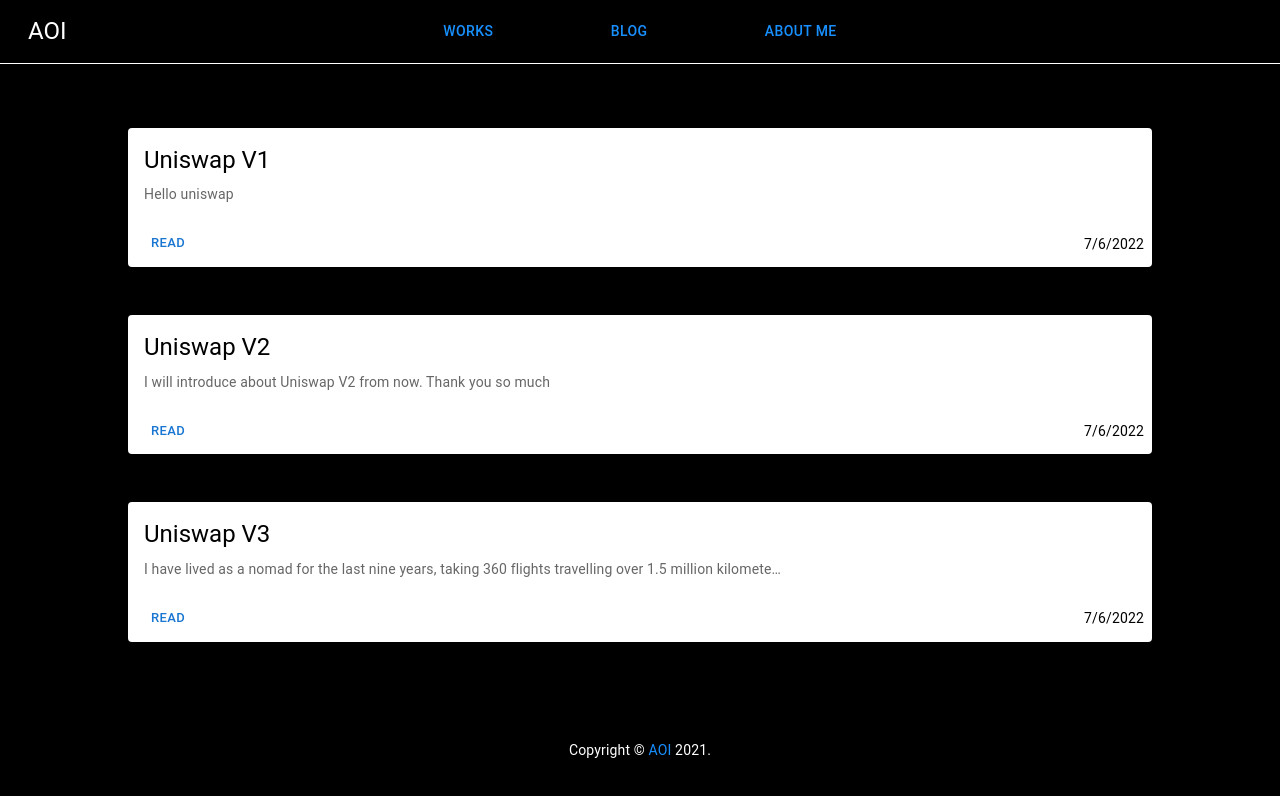
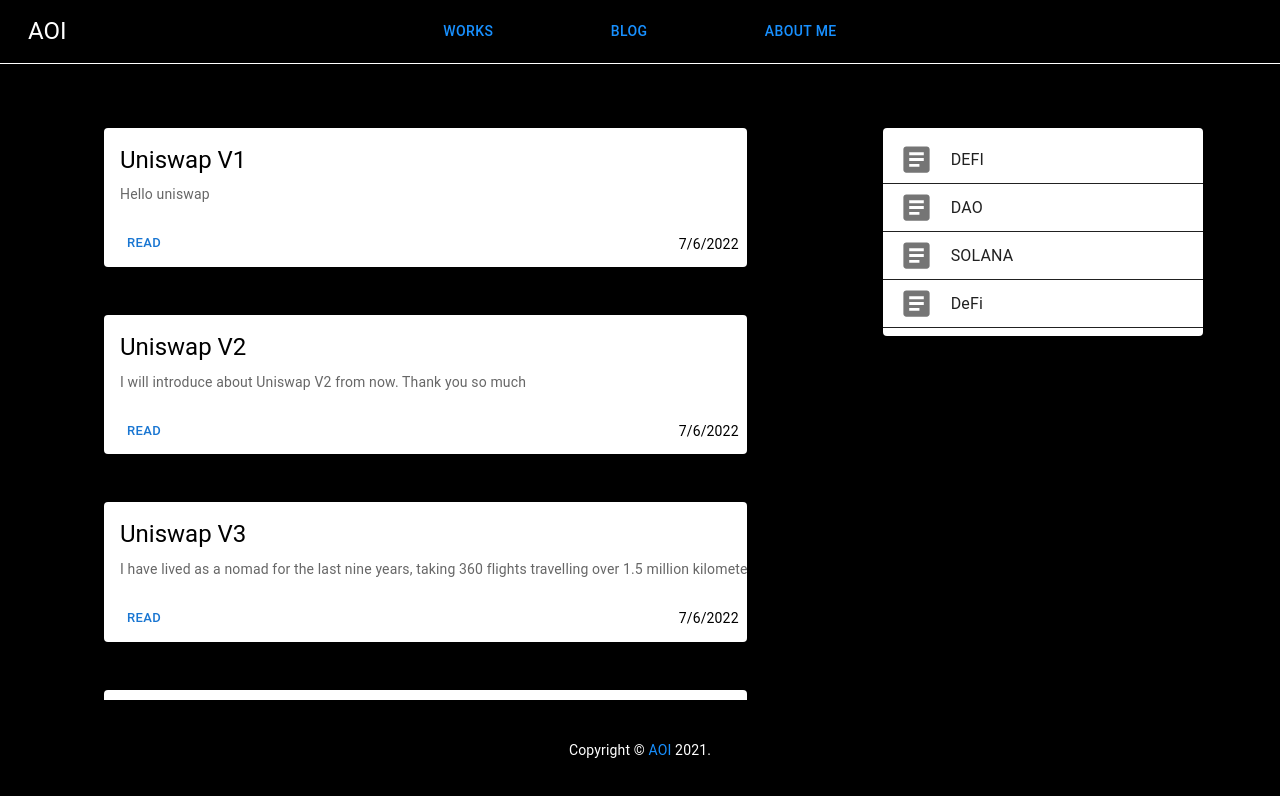
Before and after one commit to Aoi020608/get_city, a React (Create React App) app: page /blog in a window 1280 px wide. Shown: the top 796 px of the page. Built offline with nearby package versions, Linux system fonts and the light colour scheme.

Commit message:
Update blog

```diff
--- /dev/null
+++ b/src/components/Menu/categoryData.json
@@ -0,0 +1,6 @@
+[
+  [1, "DEFI"],
+  [2, "DAO"],
+  [3, "SOLANA"],
+  [4, "DeFi"]
+]
--- /dev/null
+++ b/src/components/Menu/index.tsx
@@ -0,0 +1,34 @@
+import * as React from "react";
+import Divider from "@mui/material/Divider";
+import Paper from "@mui/material/Paper";
+import MenuList from "@mui/material/MenuList";
+import MenuItem from "@mui/material/MenuItem";
+import ListItemText from "@mui/material/ListItemText";
+import ListItemIcon from "@mui/material/ListItemIcon";
+import Article from "@mui/icons-material/Article";
+
+import categoryData from "./categoryData.json";
+
+export default function Menu() {
+  return (
+    <Paper sx={{ width: 320, maxWidth: "100%", marginTop: "3rem" }}>
+      <MenuList>
+        {categoryData.map((category) => (
+          <MenuItem
+            sx={{
+              borderBottom: "1px solid",
+              "&:hover": { backgroundColor: "#89b7e1" },
+            }}
+          >
+            <ListItemIcon>
+              <Article fontSize="large" />
+            </ListItemIcon>
+            <ListItemText sx={{ paddingLeft: "1rem" }}>
+              {category[1]}
+            </ListItemText>
+          </MenuItem>
+        ))}
+      </MenuList>
+    </Paper>
+  );
+}
--- a/src/pages/App.tsx
+++ b/src/pages/App.tsx
@@ -14,7 +14,13 @@ export default function App() {
     <div>
       <Header />
       <main
-        style={{ padding: "1rem", backgroundColor: "#000000", height: "100vh" }}
+        style={{
+          padding: "1rem",
+          backgroundColor: "#000000",
+          height: "100vh",
+          overflow: "scroll",
+          scrollbarWidth: "thin",
+        }}
       >
         <Routes location={location} key={location.pathname}>
           <Route path="/" element={<MainFeaturedPost />} />
--- a/src/pages/Blog/blogData.json
+++ b/src/pages/Blog/blogData.json
@@ -34,5 +34,77 @@
       "2022-07-06T02:32:41.080986"
     ],
     [1, "DEFI"]
+  ],
+  [
+    [
+      2,
+      1,
+      "Uniswap V3",
+      "I have lived as a nomad for the last nine years, taking 360 flights travelling over 1.5 million kilometers (assuming flight paths are straight, ignoring layovers) during that time. During this time, I've considerably optimized the luggage I carry along with me: from a 60-liter shoulder bag with a separate laptop bag, to a 60-liter shoulder bag that can contain the laptop bag, and now to a 40-liter packpage that can contain the laptop bag along with all the supplies I need to live my life.",
+      false,
+      "2022-07-06T02:32:41.080970",
+      "2022-07-06T02:32:41.080986"
+    ],
+    [1, "DEFI"]
+  ],
+  [
+    [
+      2,
+      1,
+      "Uniswap V3",
+      "I have lived as a nomad for the last nine years, taking 360 flights travelling over 1.5 million kilometers (assuming flight paths are straight, ignoring layovers) during that time. During this time, I've considerably optimized the luggage I carry along with me: from a 60-liter shoulder bag with a separate laptop bag, to a 60-liter shoulder bag that can contain the laptop bag, and now to a 40-liter packpage that can contain the laptop bag along with all the supplies I need to live my life.",
+      false,
+      "2022-07-06T02:32:41.080970",
+      "2022-07-06T02:32:41.080986"
+    ],
+    [1, "DEFI"]
+  ],
+  [
+    [
+      2,
+      1,
+      "Uniswap V3",
+      "I have lived as a nomad for the last nine years, taking 360 flights travelling over 1.5 million kilometers (assuming flight paths are straight, ignoring layovers) during that time. During this time, I've considerably optimized the luggage I carry along with me: from a 60-liter shoulder bag with a separate laptop bag, to a 60-liter shoulder bag that can contain the laptop bag, and now to a 40-liter packpage that can contain the laptop bag along with all the supplies I need to live my life.",
+      false,
+      "2022-07-06T02:32:41.080970",
+      "2022-07-06T02:32:41.080986"
+    ],
+    [1, "DEFI"]
+  ],
+  [
+    [
+      2,
+      1,
+      "Uniswap V3",
+      "I have lived as a nomad for the last nine years, taking 360 flights travelling over 1.5 million kilometers (assuming flight paths are straight, ignoring layovers) during that time. During this time, I've considerably optimized the luggage I carry along with me: from a 60-liter shoulder bag with a separate laptop bag, to a 60-liter shoulder bag that can contain the laptop bag, and now to a 40-liter packpage that can contain the laptop bag along with all the supplies I need to live my life.",
+      false,
+      "2022-07-06T02:32:41.080970",
+      "2022-07-06T02:32:41.080986"
+    ],
+    [1, "DEFI"]
+  ],
+  [
+    [
+      2,
+      1,
+      "Uniswap V3",
+      "I have lived as a nomad for the last nine years, taking 360 flights travelling over 1.5 million kilometers (assuming flight paths are straight, ignoring layovers) during that time. During this time, I've considerably optimized the luggage I carry along with me: from a 60-liter shoulder bag with a separate laptop bag, to a 60-liter shoulder bag that can contain the laptop bag, and now to a 40-liter packpage that can contain the laptop bag along with all the supplies I need to live my life.",
+      false,
+      "2022-07-06T02:32:41.080970",
+      "2022-07-06T02:32:41.080986"
+    ],
+    [1, "DEFI"]
+  ],
+  [
+    [
+      2,
+      1,
+      "Uniswap V3",
+      "I have lived as a nomad for the last nine years, taking 360 flights travelling over 1.5 million kilometers (assuming flight paths are straight, ignoring layovers) during that time. During this time, I've considerably optimized the luggage I carry along with me: from a 60-liter shoulder bag with a separate laptop bag, to a 60-liter shoulder bag that can contain the laptop bag, and now to a 40-liter packpage that can contain the laptop bag along with all the supplies I need to live my life.",
+      false,
+      "2022-07-06T02:32:41.080970",
+      "2022-07-06T02:32:41.080986"
+    ],
+    [1, "DEFI"]
   ]
 ]
--- a/src/pages/Blog/index.tsx
+++ b/src/pages/Blog/index.tsx
@@ -6,7 +6,8 @@ import { ReactMarkdown } from "react-markdown/lib/react-markdown";
 import blogData from "./blogData.json";
 import { instance } from "../../configs/api";
 import BlogCard from "../../components/Card";
-import { Skeleton } from "@mui/material";
+import { Grid, Skeleton } from "@mui/material";
+import Menu from "../../components/Menu";
 
 const theme = createTheme();
 
@@ -39,6 +40,8 @@ export default function Blog() {
     <>
       {!loading && blogs!.length > 0 ? (
         <ThemeProvider theme={theme}>
+          <Grid container spacing={2}>
+            <Grid item xs={8}>
               <Container sx={{ py: 8 }} maxWidth="lg">
                 <div style={{ color: "white" }}>
                   {blogs!.map((blog) => (
@@ -51,6 +54,16 @@ export default function Blog() {
                   ))}
                 </div>
               </Container>
+            </Grid>
+            <Grid item xs={4}>
+              <Container
+                sx={{ py: 8, position: "sticky", top: "0" }}
+                maxWidth="lg"
+              >
+                <Menu />
+              </Container>
+            </Grid>
+          </Grid>
         </ThemeProvider>
       ) : (
         <Skeleton animation="wave" />
```
Also changed, not shown: src/worksData.json (line endings or trailing spaces). Lines whose indentation alone changed are shown as unchanged.
